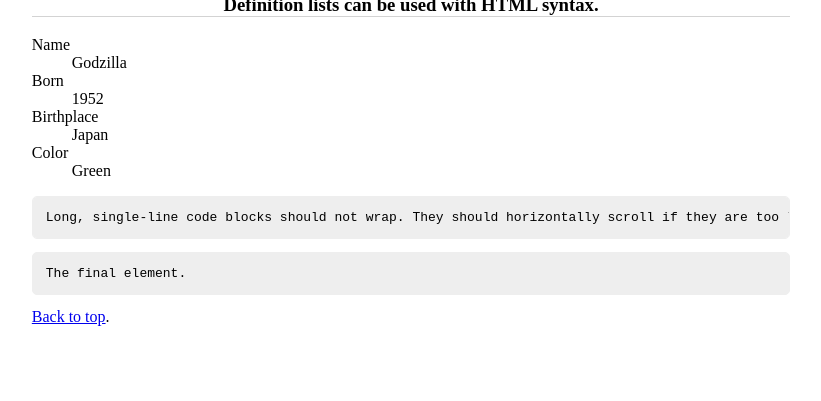
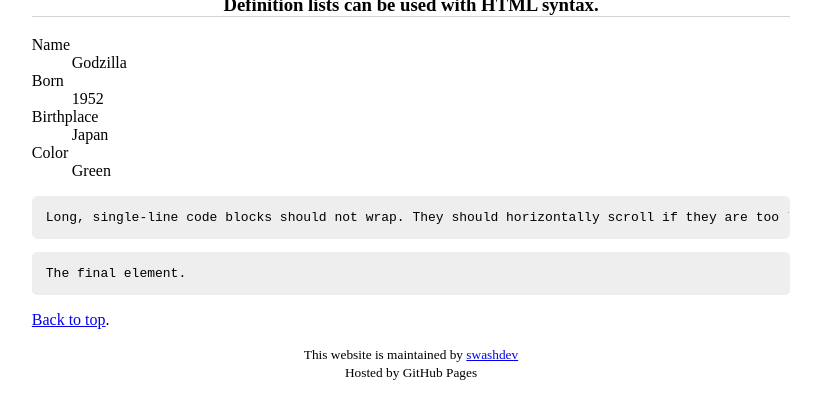
Before and after one commit to swashdev/untitled-pages-theme, a Jekyll site: the page built from index.md, in a window 1280 px wide and 900 px high, scrolled down 2062 px, cut to the strip 499-900 px from the top of the window. Shown: the whole strip, without its empty margins (229-1050 px from the left). Built offline with Jekyll 4.4.1, drawn with Linux system fonts in a browser that asks for light colours; before the commit the page ends 2907 px from its top, so only the background shows below that.

Commit message:
add an attribution notice to the default layout.

```diff
--- a/_layouts/default.html
+++ b/_layouts/default.html
@@ -19,7 +19,14 @@
 		<section>
 		{{ content }}
 
-		<a href = "#top">Back to top</a>.
+		<p><a href = "#top">Back to top</a>.</p>
+
+		<p style = "text-align: center;">
+			<small>This website is maintained by
+			<a href="{{ site.github.owner_url }}">{{ site.github.owner_name }}</a>
+			<br />
+			Hosted by GitHub Pages</small>
+		</p>
 		</section>
 
 	</body>
```
